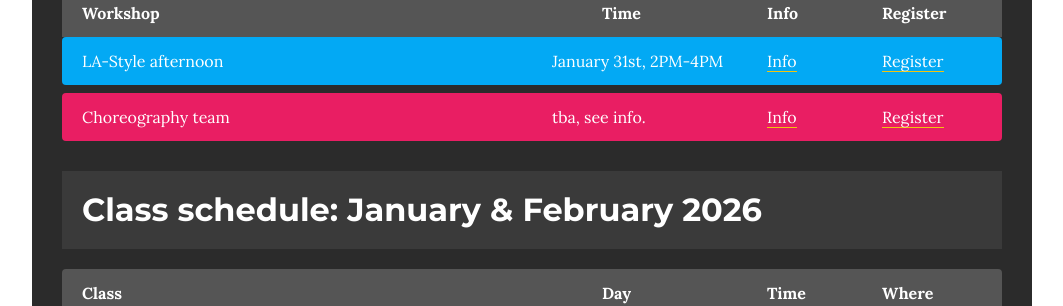
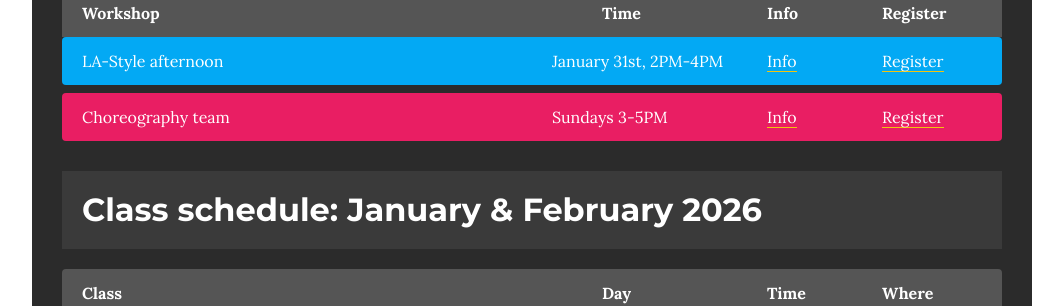
Before and after one commit to sdarougheh/salsalastyle, a Jekyll site: the page built from index.html, in a window 1280 px wide. Shown: the part 619-925 px from the top of the page, without its empty margins (108-1171 px from the left). Built offline with Jekyll 4.4.1, drawn with Linux system fonts in a browser that asks for light colours; comment, search, counter and statistics services are not loaded.

```diff
--- a/_data/workshops.yml
+++ b/_data/workshops.yml
@@ -10,6 +10,6 @@
   url: "https://fb.me/e/4doA98ltJ"
   note: "no more follower spots"
 - title: "Choreography team"
-  date: "tba, see info."
+  date: "Sundays 3-5PM"
   level: "advanced"
   url: "https://fb.me/e/asmxptzbg"
```
